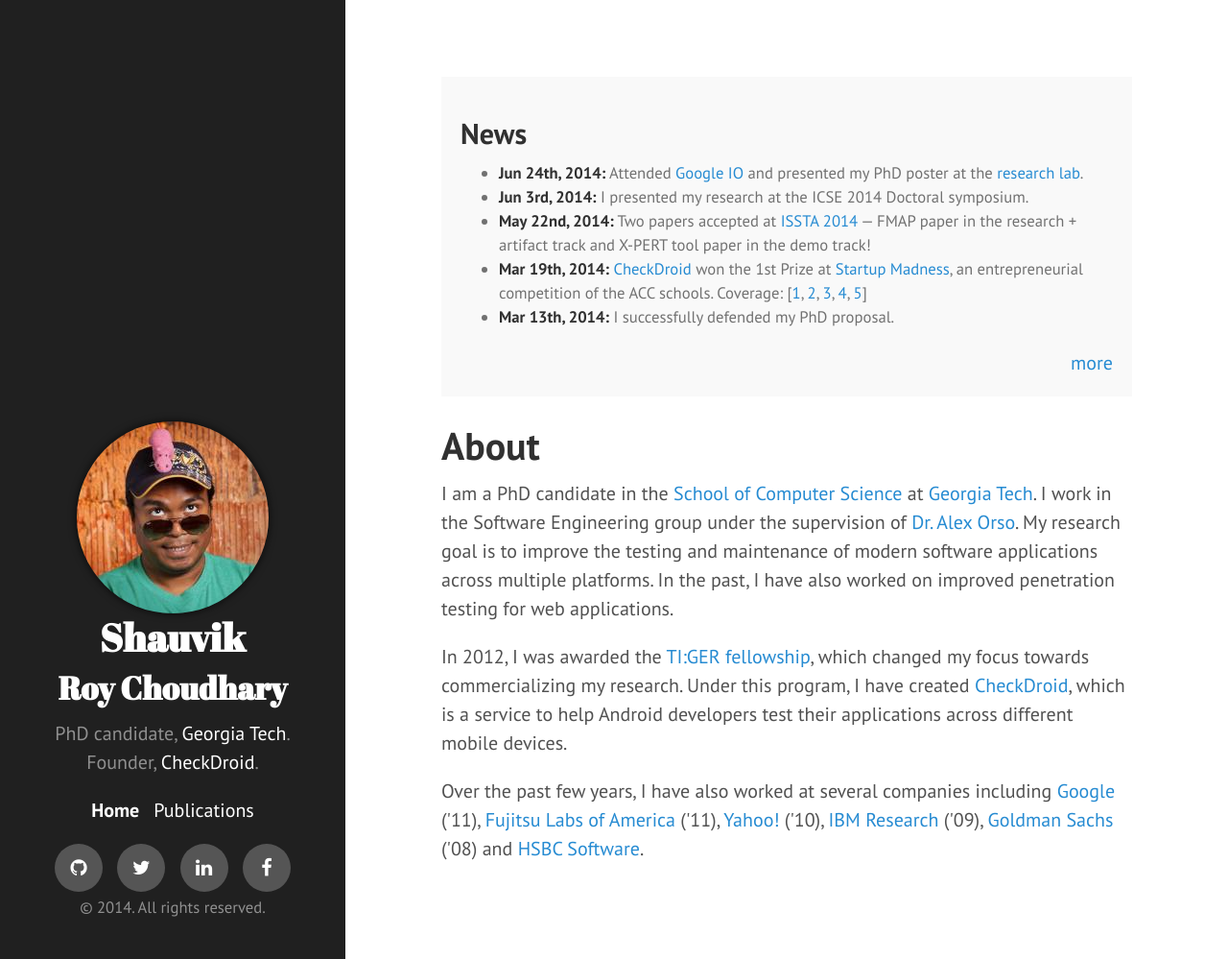
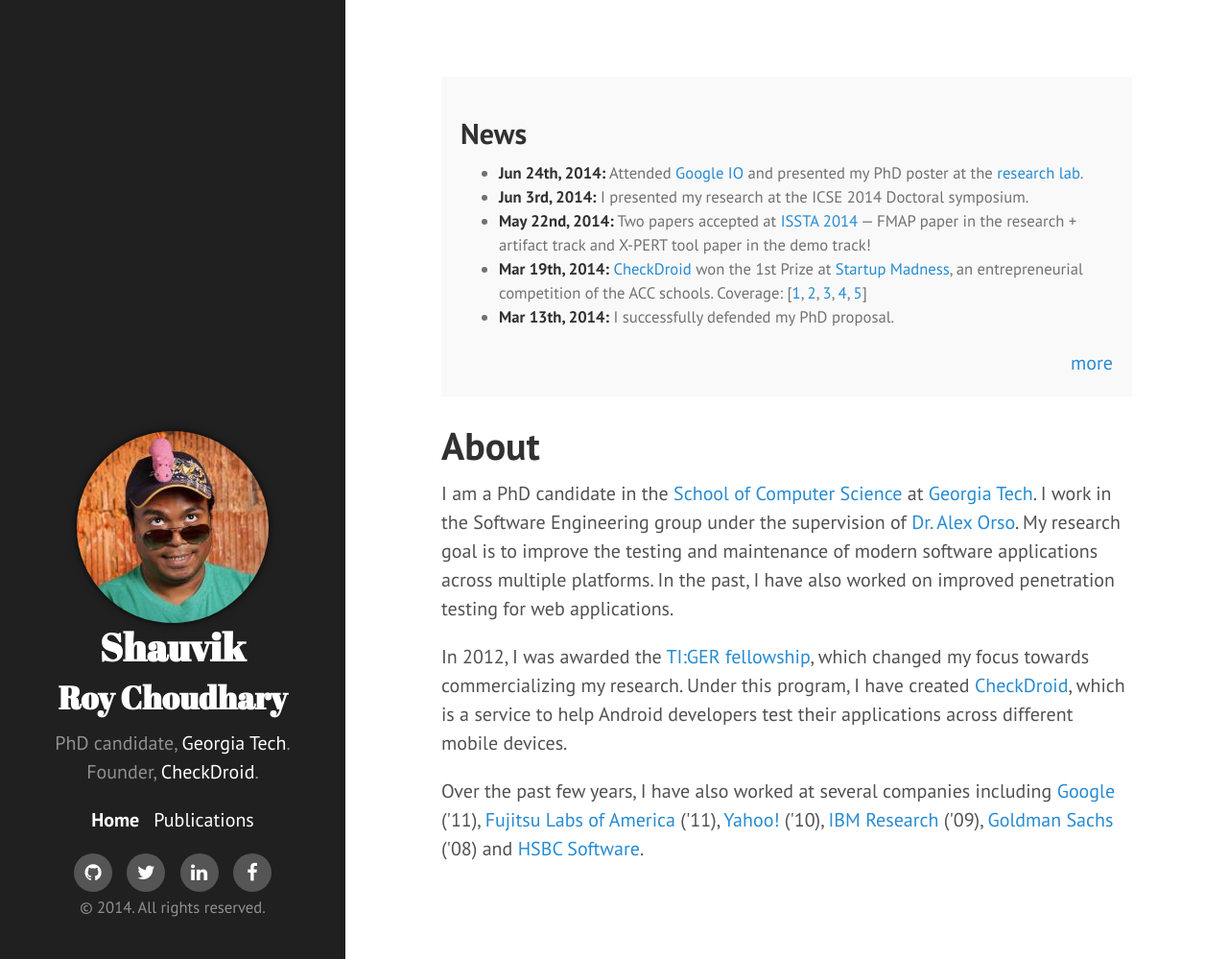
Before and after one commit to shauvik/shauvik.github.io, a Jekyll site: the page built from index.html, in a window 1280 px wide and 999 px high. Shown: the whole window at 96% size. Built offline with Jekyll 4.4.1, drawn with Linux system fonts in a browser that asks for light colours; nearby versions of some CDN libraries; Markdown is read by kramdown in place of the engine named in the settings.

Commit message:
Update hyde.css

```diff
--- a/public/css/hyde.css
+++ b/public/css/hyde.css
@@ -299,14 +299,14 @@
   -webkit-border-radius: 50%;
   border-radius: 50%;
   text-align: center;
-  width: 50px;
-  height: 50px;
+  width: 40px;
+  height: 40px;
   font-size: 20px;
 }
 
 ul.social li i {
   margin: 0;
-  line-height: 50px;
+  line-height: 40px;
   text-align: center;
   color: #fff;
   -webkit-transition: all 0.8s;
```
